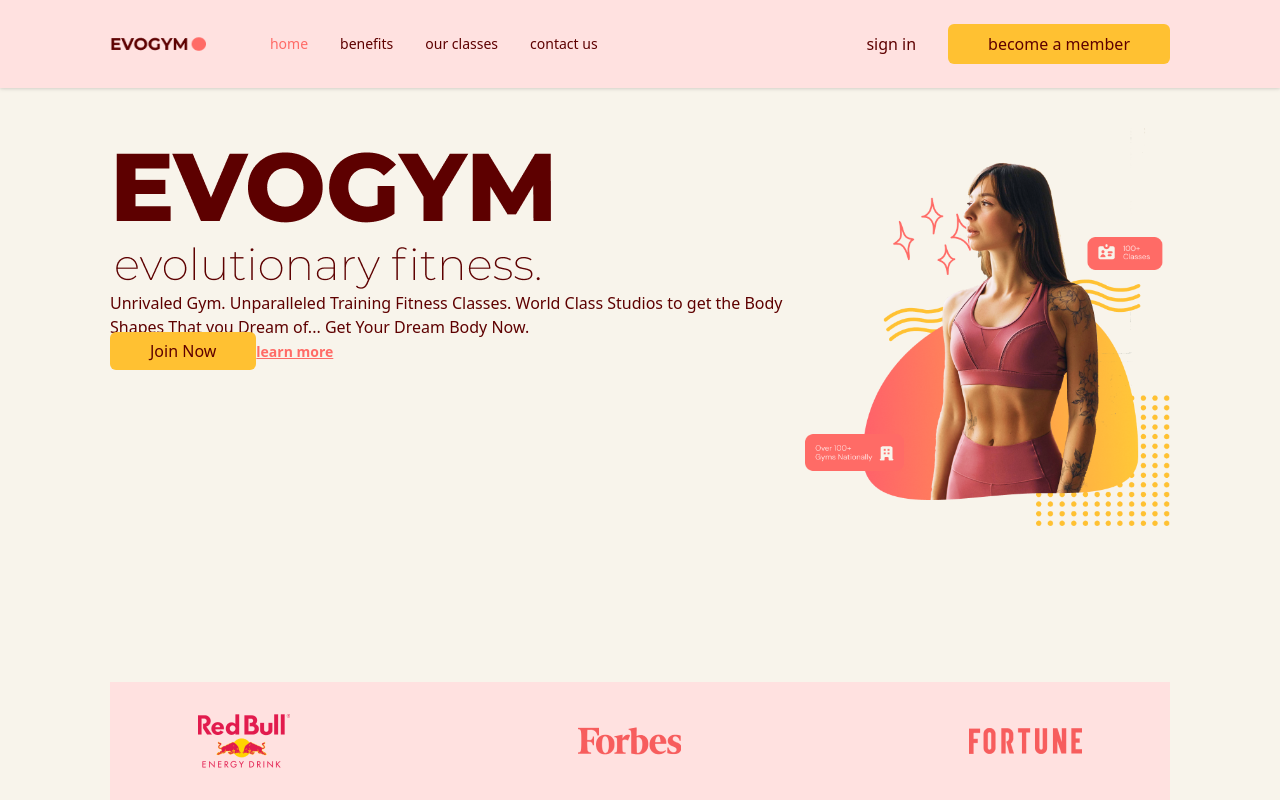
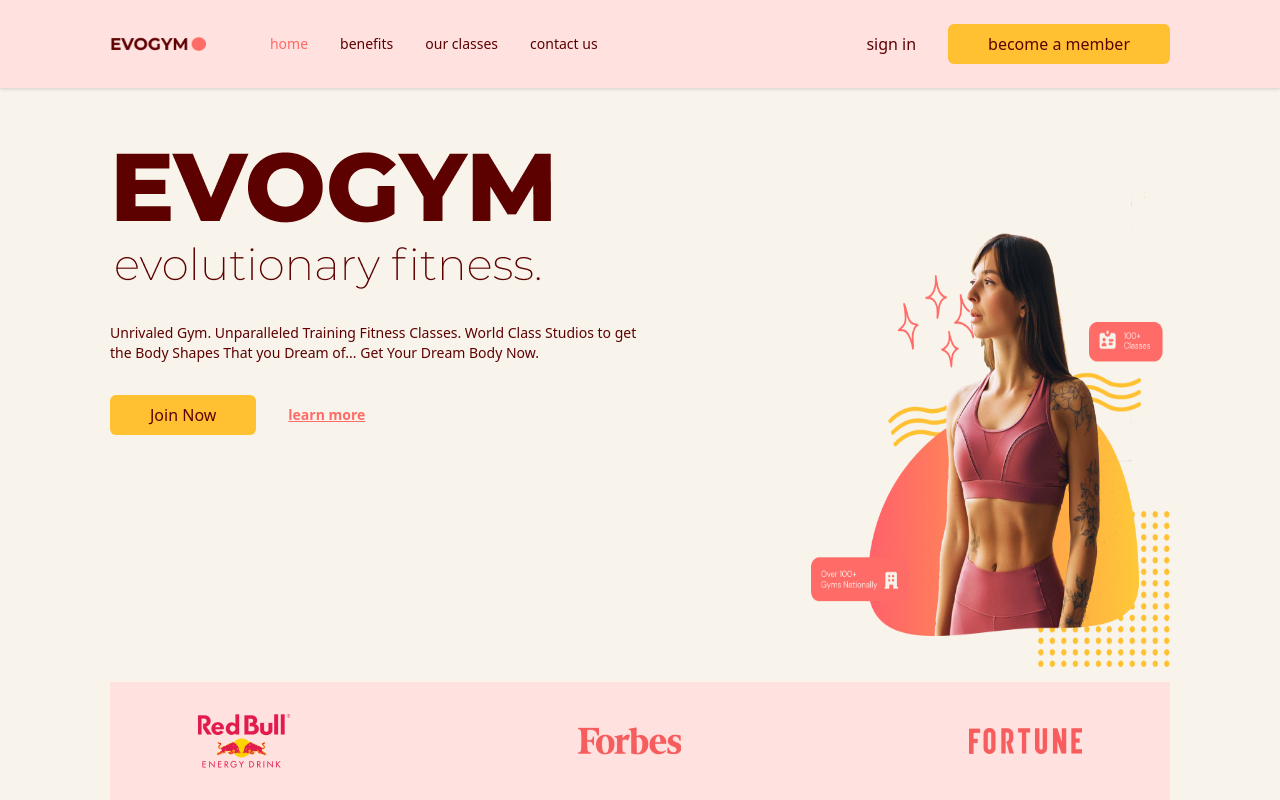
Before and after one commit to ibqn/vite-gym, a React (Vite) app: page / in a window 1280 px wide. Shown: the top 800 px of the page. Built offline with nearby package versions, Linux system fonts and the light colour scheme.

Commit message:
update home styles

```diff
--- a/src/components/home.tsx
+++ b/src/components/home.tsx
@@ -23,18 +23,19 @@
       id={SelectedPage.HOME}
       className="flex flex-col justify-between bg-gray-20 md:h-screen"
     >
-      <div className="flex flex-col pt-32  md:flex-row">
+      <div className="flex h-5/6 flex-col pt-32 md:flex-row">
         <div>
           <div className="md:basis-3/5">
             <img src={HomePageText} alt="Home Page Text" />
           </div>
 
-          <p>
+          <p className="mt-8 text-sm">
             Unrivaled Gym. Unparalleled Training Fitness Classes. World Class
             Studios to get the Body Shapes That you Dream of... Get Your Dream
             Body Now.
           </p>
-          <div>
+
+          <div className="mt-8 flex items-center gap-8">
             <ActionButton link={SelectedPage.CONTACT_US}>Join Now</ActionButton>
             <AnchorLink
               className="text-sm font-bold text-primary-500 underline hover:text-secondary-500"
@@ -45,7 +46,7 @@
           </div>
         </div>
 
-        <div>
+        <div className="flex flex-1 basis-3/5 justify-center md:z-10 md:ml-40 md:mt-16 md:justify-items-end">
           <img src={HomePageGraphic} alt="Home Page Graphic" />
         </div>
       </div>
```
